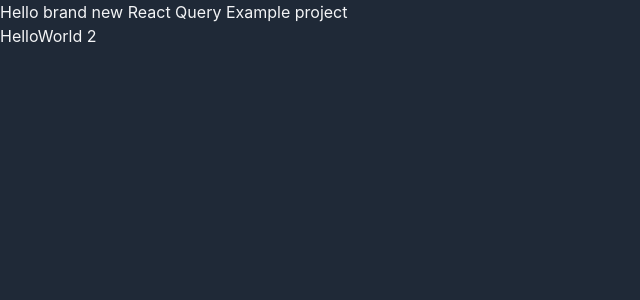
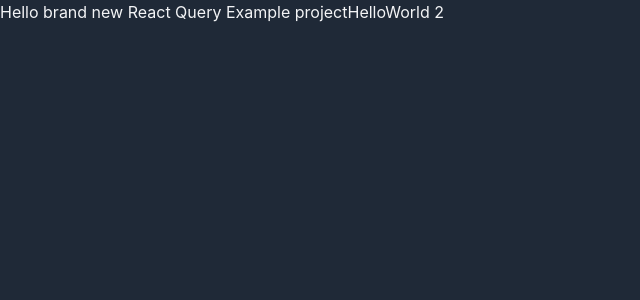
Before and after one commit to nguyenhieptech/react-query-example, a React (Vite) app: page / in a window 1280 px wide. Shown: the top 300 px of the page, without its empty margins (0-640 px from the left). Built offline with nearby package versions, Linux system fonts and the light colour scheme; the HTML template or start-up script is replaced by a standard one.

Commit message:
feat: add missing config for tailwind css

```diff
--- a/tailwind.config.js
+++ b/tailwind.config.js
@@ -1,8 +1,8 @@
 /** @type {import('tailwindcss').Config} */
 export default {
-  content: [],
+  content: ['./index.html', './src/**/*.{js,ts,jsx,tsx}'],
   theme: {
     extend: {},
   },
   plugins: [],
-}
+};
```
